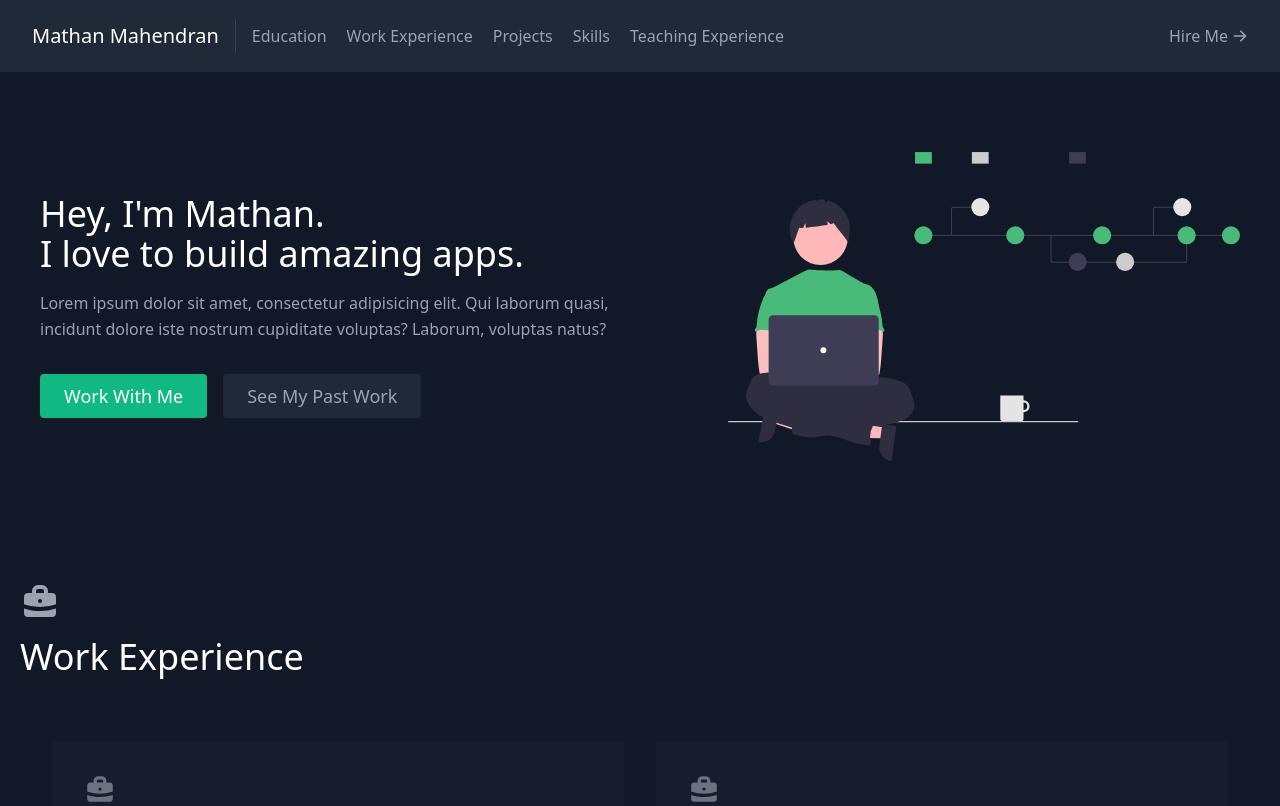
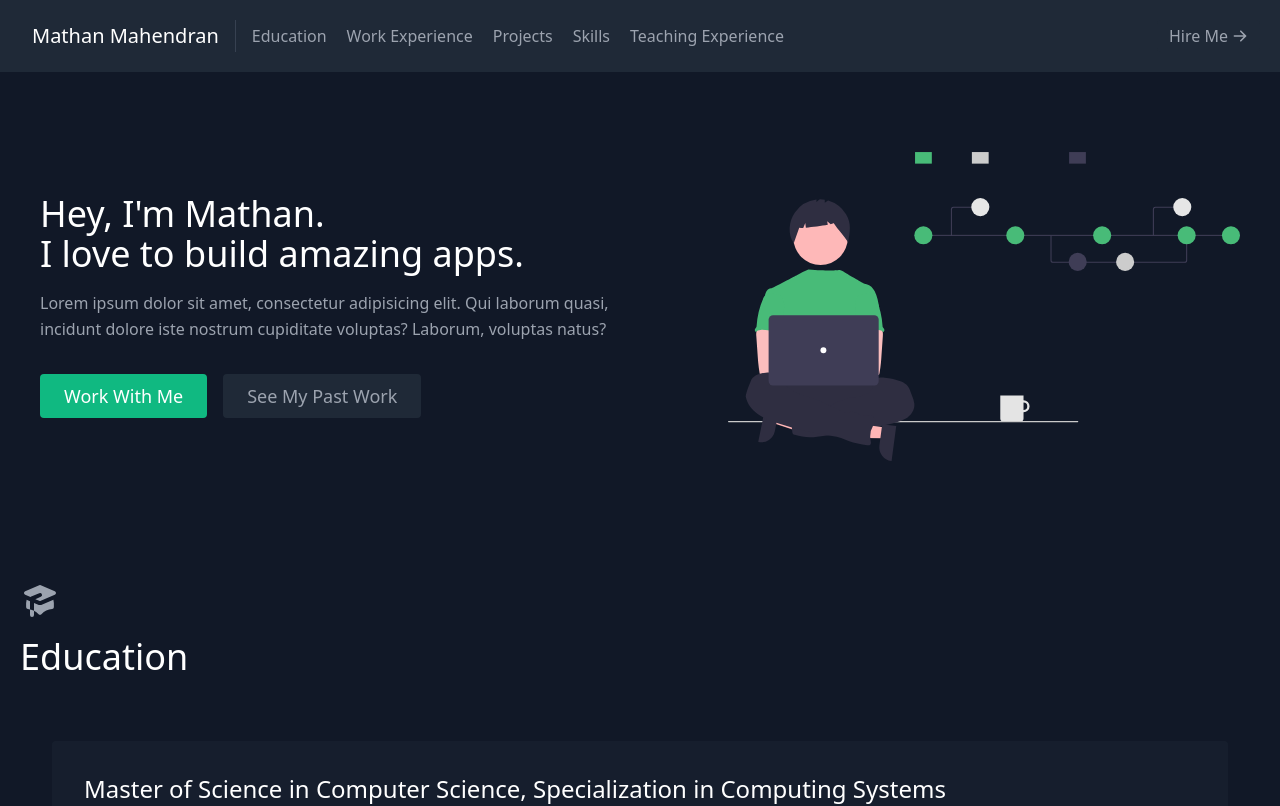
Before and after one commit to mathanmahe/my-portfolio, a React (Create React App) app: page / in a window 1280 px wide. Shown: the top 806 px of the page. Built offline with nearby package versions, Linux system fonts and the light colour scheme.

Commit message:
add education to navbar

```diff
--- a/src/App.js
+++ b/src/App.js
@@ -6,6 +6,7 @@ import Projects from "./components/Projects"
 import Skills from "./components/Skills"
 import TeachingExperience from "./components/TeachingExperience"
 import WorkExperience from "./components/WorkExperience"
+import Education from "./components/Education"
 
 
 export default function App() {
@@ -13,6 +14,7 @@ export default function App() {
     <main className = "text-gray-400 bg-gray-900 body-font">
       <Navbar />
       <About />
+      <Education />
       <WorkExperience />
       <Projects />
       <Skills />
```
